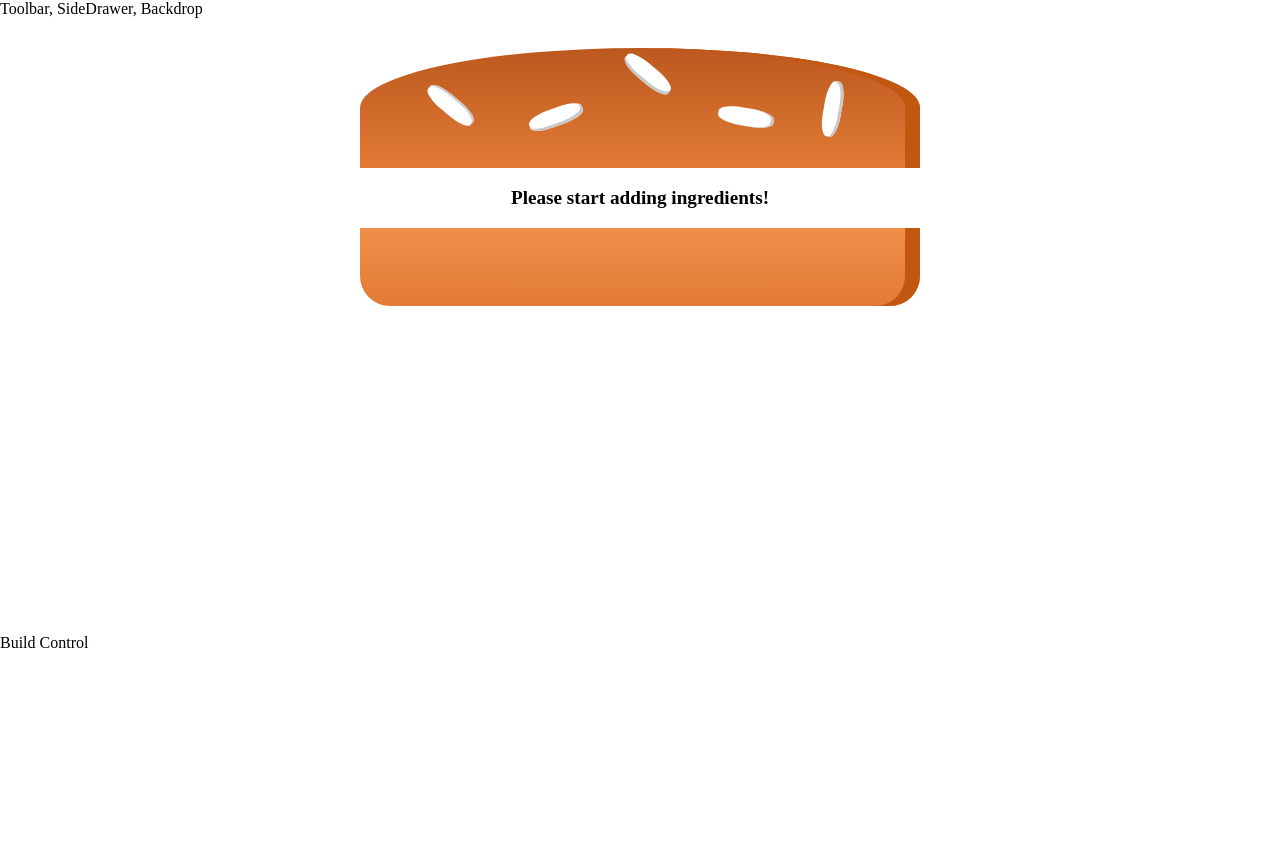
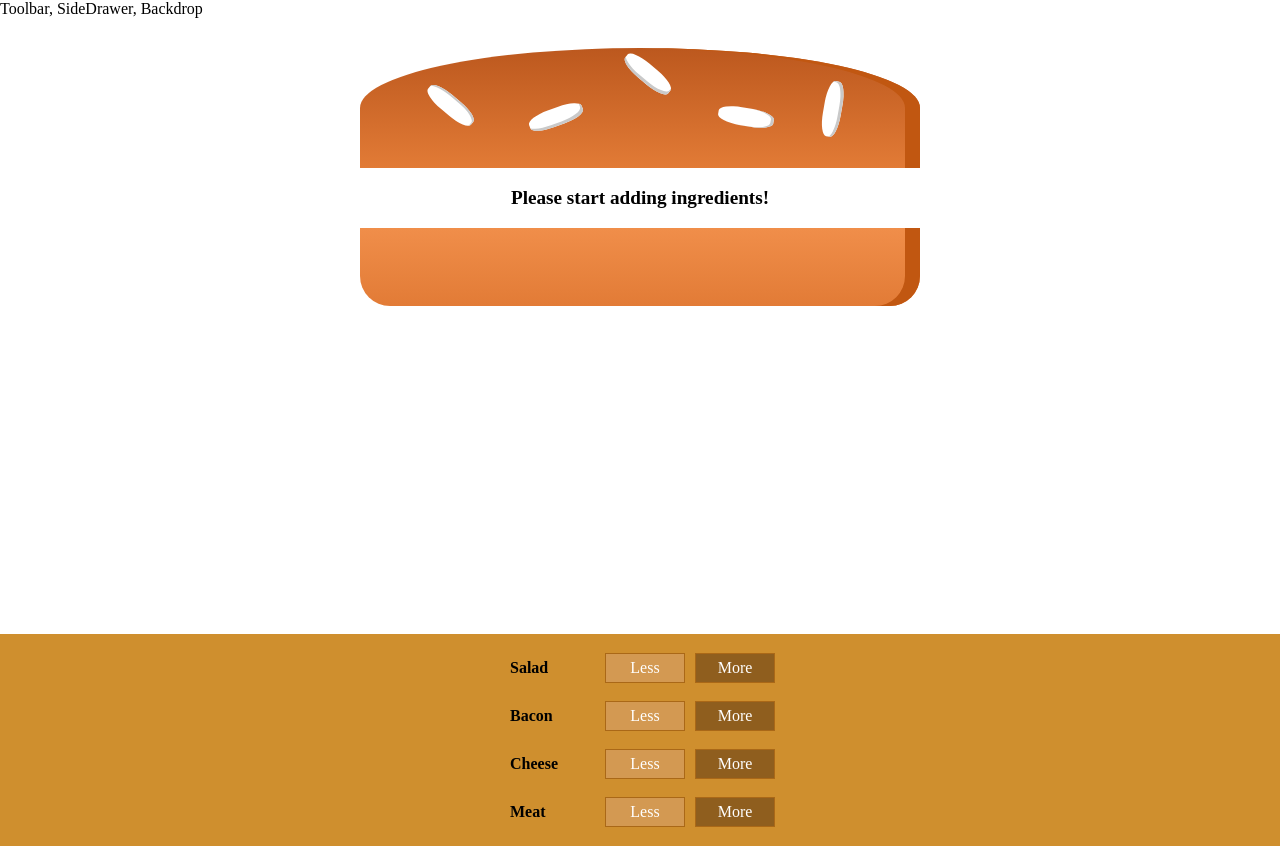
Before and after one commit to OlushesiToheeb/Burger-Builder, a React (Create React App) app: page / in a window 1280 px wide. Before the commit the page ends 800 px from the top, so only its background shows below. Built offline with nearby package versions, Linux system fonts and the light colour scheme; a web font is replaced by a local one.

Commit message:
:zap: Feat: Added some js and css files to output muiltple build controls

```diff
--- /dev/null
+++ b/src/components/Burger/BuildControls/BuildControl/BuildControl.css
@@ -0,0 +1,56 @@
+.BuildControl {
+    display: flex;
+    justify-content: space-between;
+    align-items: center;
+    margin: 5px 0;
+}
+
+.BuildControl button {
+    display: block;
+    font: inherit;
+    padding: 5px;
+    margin: 0 5px;
+    width: 80px;
+    border: 1px solid #AA6817;
+    cursor: pointer;
+    outline: none;
+}
+
+.BuildControl button:disabled {
+    background-color: #AC9980;
+    border: 1px solid #7E7365;
+    color: #ccc;
+    cursor: default;
+}
+
+.BuildControl button:hover:disabled {
+    background-color: #AC9980;
+    color: #ccc;
+    cursor: not-allowed;
+}
+
+.Label {
+    padding: 10px;
+    font-weight: bold;
+    width: 80px;
+}
+
+.BuildControl .Less {
+    background-color: #D39952;
+    color: white;
+}
+
+.BuildControl .More {
+    background-color: #8F5E1E;
+    color: white;
+}
+
+.BuildControl .Less:hover, .BuildControl .Less:active {
+    background-color: #DAA972;
+    color: white;
+}
+
+.BuildControl .More:hover,.BuildControl .More:active {
+    background-color: #99703F;
+    color: white;
+}
--- /dev/null
+++ b/src/components/Burger/BuildControls/BuildControl/BuildControl.js
@@ -0,0 +1,12 @@
+import React from 'react';
+import "./BuildControl.css";
+
+const buildControl = (props) =>(
+    <div className="BuildControl">
+        <div className="Label">{props.label}</div>
+        <button className="Less">Less</button>
+        <button className="More">More</button>
+    </div>
+)
+
+export default buildControl;
--- /dev/null
+++ b/src/components/Burger/BuildControls/BuildControls.css
@@ -0,0 +1,10 @@
+.BuildControls{
+    width:100%;
+    background-color:#cf8f2e;
+    display: flex;
+    flex-flow: column;
+    align-items: center;
+    box-shadow: 0 2px 1px #ccc;
+    margin:auto;
+    padding: 10px 0;
+}
--- /dev/null
+++ b/src/components/Burger/BuildControls/BuildControls.js
@@ -0,0 +1,22 @@
+import React from 'react'
+
+import './BuildControls.css';
+import BuildControl from './BuildControl/BuildControl'
+
+const controls = [
+    {label: "Salad", type: 'salad'},
+    {label: "Bacon", type: 'bacon'},
+    {label: "Cheese", type: 'cheese'},
+    {label: "Meat", type: 'meat'}
+]
+
+const buildControls = (props) =>(
+    <div className="BuildControls">
+        {controls.map(ctrl =>(
+            <BuildControl key={ctrl.label} label={ctrl.label}/>
+        ))}
+    </div>
+)
+
+
+export default buildControls;
--- a/src/containers/BurgerBuilder/BurgerBuilder.js
+++ b/src/containers/BurgerBuilder/BurgerBuilder.js
@@ -1,10 +1,12 @@
 import React, { Component } from "react";
-import Body from "../../hoc/Body"
+import Body from "../../hoc/Body";
 
-import Burger from "../../components/Burger/Burger"
+import Burger from "../../components/Burger/Burger";
+import BuildControls from "../../components/Burger/BuildControls/BuildControls"
 
 class BurgerBuilder extends Component{
     state={
+
         ingredients:{
             salad:0,
             bacon:0,
@@ -17,7 +19,7 @@
         return(
             <Body>
                 <Burger ingredients={this.state.ingredients}/>
-                <div>Build Control</div>
+                <BuildControls />
             </Body>
         )
     }
```
